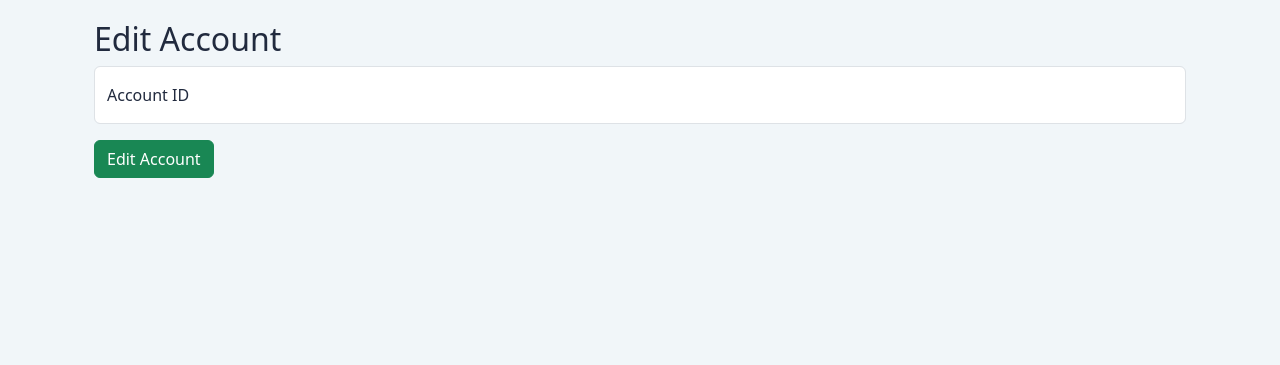
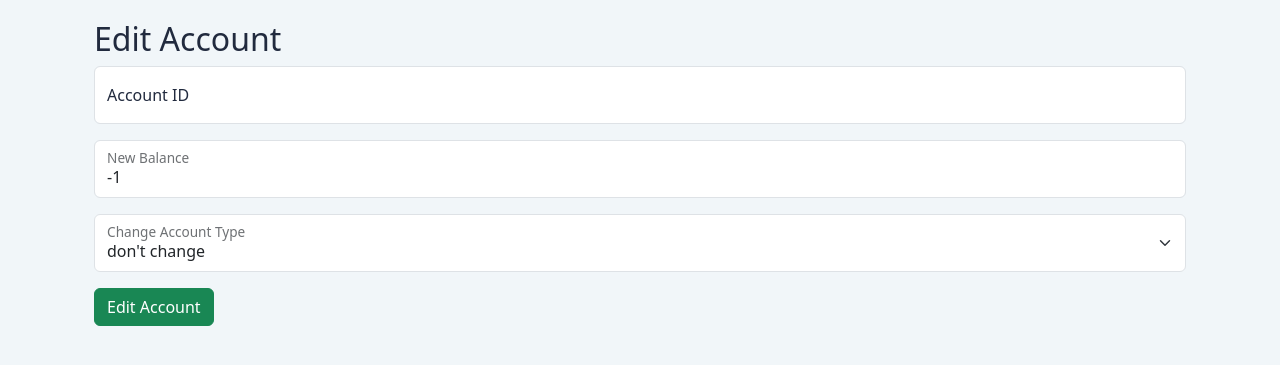
Before and after one commit to oyounis19/ATM, a PHP site: page /admin/EditAccount.php in a window 1280 px wide. Shown: the part 76-441 px from the top of the page. Run offline with PHP 8.4, Linux system fonts and the light colour scheme; some libraries are stand-ins or nearby versions.

Commit message:
edit account

```diff
--- a/Models/Account.php
+++ b/Models/Account.php
@@ -26,7 +26,7 @@ class Account {
     public function getBalance() {
         return $this->balance;
     }
-    public function setBalance(float $balance) {
+    public function setBalance($balance) {
         $this->balance = $balance;
     }
     public function getType() {
--- a/Models/admin.php
+++ b/Models/admin.php
@@ -1,31 +1,36 @@
 <?php
 require_once(__DIR__ . '/../Controllers/DBconnector.php');
-require_once(__DIR__."/Account.php");
-require_once(__DIR__."/customer.php");
-require_once (__DIR__."/User.php");
-require_once(__DIR__."/Card.php");
+require_once(__DIR__ . "/Account.php");
+require_once(__DIR__ . "/customer.php");
+require_once(__DIR__ . "/User.php");
+require_once(__DIR__ . "/Card.php");
 class admin extends User
 {
     private  $userName;
     private  $passWord;
     private  $ID;
 
-    public function __construct($user=null, $pass=null,$ID=null,$name=null){
+    public function __construct($user = null, $pass = null, $ID = null, $name = null)
+    {
         $this->userName = $user;
         $this->passWord = $pass;
         $this->ID = $ID;
         $this->name = $name;
     }
-    public function getID(){
+    public function getID()
+    {
         return $this->ID;
     }
-    public function getName(){
+    public function getName()
+    {
         return $this->name;
     }
-    public function getUserName(){
+    public function getUserName()
+    {
         return $this->userName;
     }
-    public function getPassword(){
+    public function getPassword()
+    {
         return $this->passWord;
     }
     public function login($user, $pass)
@@ -39,15 +44,16 @@ class admin extends User
         session_unset();
         session_destroy();
     }
-    public function CreateCard(){
+    public function CreateCard()
+    {
         $card = new Card();
         $card->generateCard();
         $data["ID"] = $card->getId();
         $data["ExpDate"] = $card->getDate();
         $data["CVV"] = $card->getCVV();
         $db = new DBConnector();
-        $result = $db->insert("CreditCard",$data);
-        while(!$result){
+        $result = $db->insert("CreditCard", $data);
+        while (!$result) {
             $this->CreateCard();
         }
         return $card;
@@ -56,7 +62,7 @@ class admin extends User
     public function addCustomer(customer $customer)
     {
         $card = $this->CreateCard();
-        $hashedPIN = hash("sha256",$customer->getPin());
+        $hashedPIN = hash("sha256", $customer->getPin());
 
         $data["FirstName"] = $customer->getFirstName();
         $data["LastName"] = $customer->getLastName();
@@ -71,15 +77,15 @@ class admin extends User
         $data["CardID"] = $card->getId();
 
         $db = new DBConnector();
-        $result = $db->insert("User",$data);
-        if(!$result)
+        $result = $db->insert("User", $data);
+        if (!$result)
             return false;
 
         $account = new Account();
         $account->setType("Current");
 
-        $result = $this->createAccount($account,$customer);
-        if(!$result)
+        $result = $this->createAccount($account, $customer);
+        if (!$result)
             return false;
 
         return true;
@@ -87,7 +93,7 @@ class admin extends User
 
     public function editCustomer(customer $customer)
     {
-        $hashedPIN = hash("sha256",$customer->getPin());
+        $hashedPIN = hash("sha256", $customer->getPin());
 
         $data["Email"] = $customer->getEmail();
         $data["Street"] = $customer->getStreet();
@@ -98,7 +104,7 @@ class admin extends User
         $data["PhoneNO"] = $customer->getPhoneNO();
 
         $db = new DBConnector();
-        $result = $db->update("User",$data,"SSN=?",array($customer->getSSN()));
+        $result = $db->update("User", $data, "SSN=?", array($customer->getSSN()));
         return $result;
     }
     public function deleteCustomer($customerSNN)
@@ -125,17 +131,21 @@ class admin extends User
     public function editAccount(Account $account)
     {
         $db = new DBconnector();
-        $data["Balance"] = $account->getBalance();
-        $data["State"] = $account->getState();
-        $data["Type"] = $account->getType();
-        $result = $db->update("Account", $data, "ID=?", array($account->getId()));
-        return $result;
+        if ($account->getBalance() != -1) {
+            $data["Balance"] = $account->getBalance();
+        }
+
+        if ($account->getType() != "Same") {
+            $data["Type"] = $account->getType();
+        }
+        $ok = $db->update("Account", $data, "ID=?", array($account->getId()));
+        return $ok;
     }
 
     public function CreditCardState(Card $cc)
     {
         $db = new DBconnector();
-        $data["State"] = $cc->getState()?"Running" : "Blocked";
+        $data["State"] = $cc->getState() ? "Running" : "Blocked";
         $result = $db->update("CreditCard", $data, "ID=?", array($cc->getId()));
         return $result;
     }
@@ -166,7 +176,7 @@ class admin extends User
     public function createAdmin(Admin $admin)
     {
         $db = new DBconnector();
-        $name = explode(",",$admin->getName());
+        $name = explode(",", $admin->getName());
         $data["FirstName"] = $name[0];
         $data["LastName"] = $name[1];
         $data["UserName"] = $admin->getUserName();
--- a/View/admin/EditAccount.php
+++ b/View/admin/EditAccount.php
@@ -1,10 +1,35 @@
 <?php
-require_once (__DIR__."/Head.php");
+require_once(__DIR__ . "/../../Models/admin.php");
+require_once(__DIR__ . "/../../Models/Account.php");
+require_once(__DIR__ . "/Head.php");
+
+$showAlert = 0;
+$admin = new admin();
+
+
+if (isset($_POST['ID']) && isset($_POST['type'])) {
+    $account = new Account();
+    if ($_POST['Balance'] == -1 && $_POST['type'] == "Same") {
+        $showAlert = 3;
+    } else {
+        $account->setBalance($_POST['Balance']);
+        $account->setType($_POST['type']);
+        $account->setId($_POST['ID']);
+
+
+        $ok = $admin->editAccount($account);
+        if ($ok) {
+            $showAlert = 1;
+        } else {
+            $showAlert = 2;
+        }
+    }
+}
 ?>
 
 <body>
     <?php
-        require_once (__DIR__. "/nav.php");
+    require_once(__DIR__ . "/nav.php");
     ?>
     <!-- start editAccount -->
     <div class="container">
@@ -13,49 +38,72 @@ require_once (__DIR__."/Head.php");
                 <h2>Edit Account</h2>
                 <form action="#" method="post">
                     <div class="form-floating mb-3">
-                        <input type="number" class="form-control" id="UserID" placeholder="name@example.com" name="ID">
+                        <input type="number" class="form-control" id="UserID" placeholder="name@example.com" name="ID" >
                         <label for="UserID">Account ID</label>
                     </div>
-                    <button class="btn btn-success">Edit Account</button>
-                </form>
-            </div>
-
-                <div class="Formpopup editForm " id = "Formpopup">
-                    <form>
                     <div class="form-floating mb-3">
-                            <input type="number" class="form-control" id="floatingSSN" placeholder="Password">
-                            <label for="floatingSSN">Balance</label>
+                        <input type="number" class="form-control" id="floatingSSN" name="Balance" value="-1">
+                        <label for="floatingSSN">New Balance</label>
                     </div>
                     <div class="form-floating mb-3">
-                            <select class="form-select" id="floatingSelect" aria-label="Floating label select example">
-                                <option value="Running">Running</option>
-                                <option value="Blocked">Blocked</option>
-                            </select>
-                            <label for="floatingSelect">State</label>
-                        </div>
-                        <div class="form-floating mb-3">
-                            <select class="form-select" id="floatingSelect" aria-label="Floating label select example">
+                        <select class="form-select" id="floatingSelect" aria-label="Floating label select example" name="type">
                             <option value="Gold">Gold</option>
-                                <option value="Saving" selected>Saving</option>
+                            <option value="Saving">Saving</option>
                             <option value="Current">Current</option>
+                            <option value="Same" selected>don't change</option>
                         </select>
                         <label for="floatingSelect">Change Account Type</label>
                     </div>
                     <button class="btn btn-success">Edit Account</button>
                 </form>
+            </div>
         </section>
     </div>
 
+    <script>
+        const Toast = Swal.mixin({
+            toast: true,
+            position: 'top-end',
+            showConfirmButton: false,
+            timer: 3000,
+            timerProgressBar: true,
+            didOpen: (toast) => {
+                toast.addEventListener('mouseenter', Swal.stopTimer)
+                toast.addEventListener('mouseleave', Swal.resumeTimer)
+            }
+        })
+    </script>
+
 </body>
-    <!-- end editAccount -->
 
 <?php
-if(isset($_POST["ID"])){
+if ($showAlert == 1) {
 ?>
     <script>
-        editUser = document.getElementById("Formpopup")
-        editUser.style.display = 'block'
+        Toast.fire({
+            icon: 'success',
+            title: 'Account updated successfully'
+        })
     </script>
+<?php
+} else if ($showAlert == 2) {
+?>
+    <script>
+        Toast.fire({
+            icon: 'error',
+            title: 'something went wrong with the account editing'
+        })
+    </script>
+<?php
+} else if ($showAlert == 3) { ?>
+
+    <script>
+        Toast.fire({
+            icon: 'warning',
+            title: 'Choose something to edit!'
+        })
+    </script>
+
 <?php
 }
 ?>
```
Lines whose indentation alone changed are shown as unchanged.
